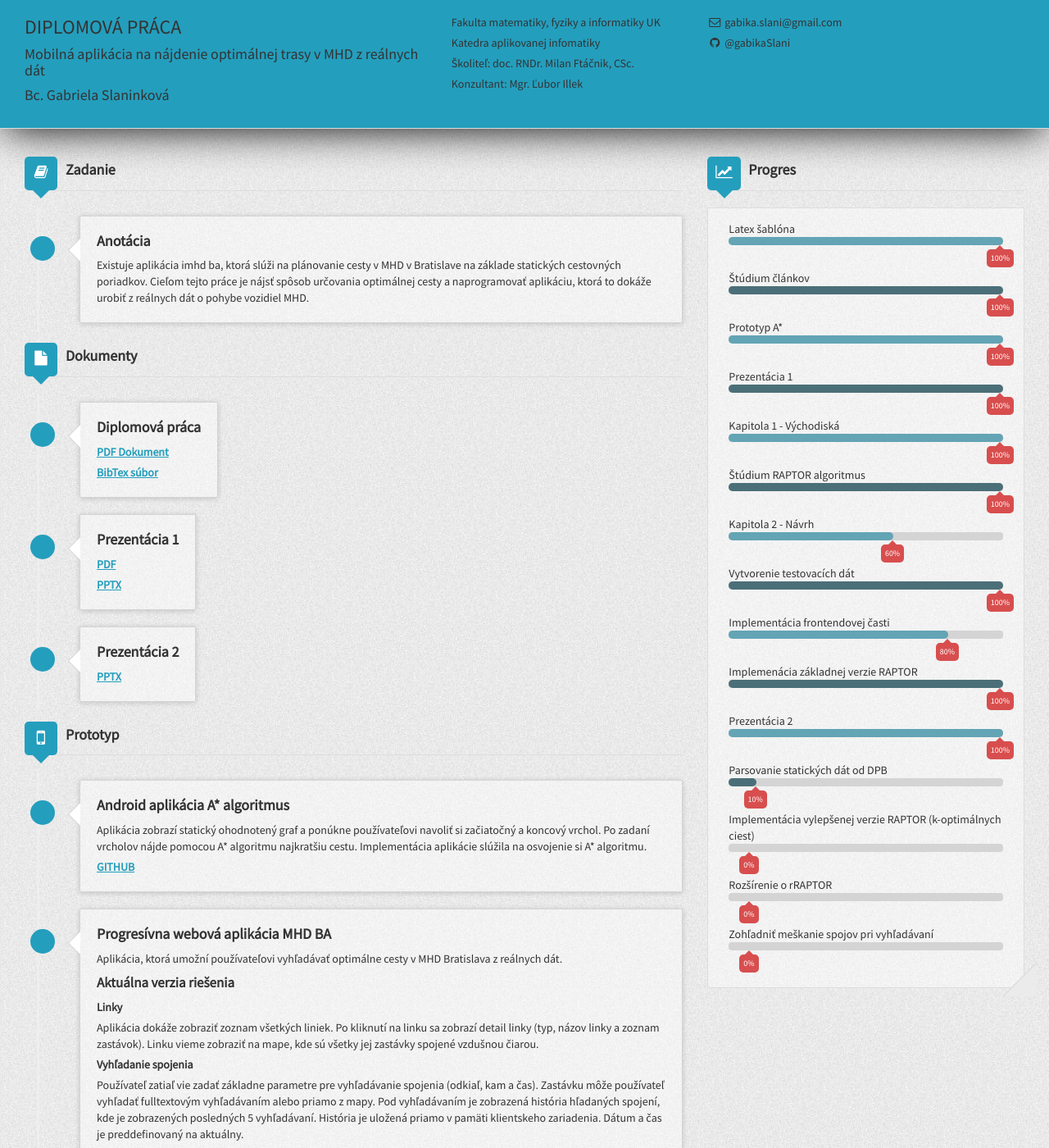
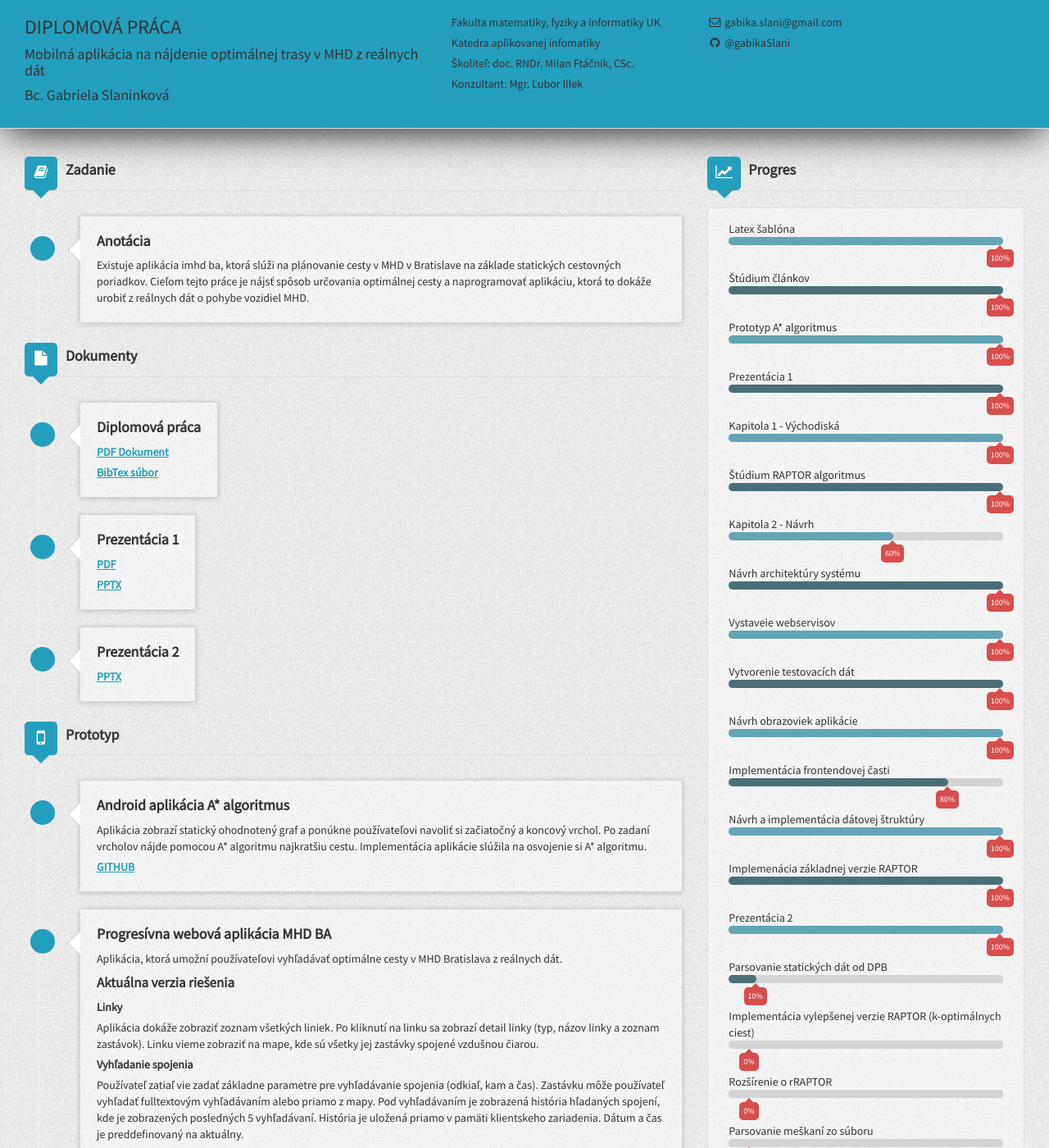
Before and after one commit to gabikaSlani/diploma-thesis, a Jekyll site: the page built from docs/index.md, in a window 1280 px wide and 1400 px high. Shown: the whole window at 82% size. Built offline with Jekyll 4.4.1, drawn with Linux system fonts in a browser that asks for light colours; nearby versions of some CDN libraries.

Commit message:
update page

```diff
--- a/docs/_config.yml
+++ b/docs/_config.yml
@@ -29,7 +29,7 @@ author:
       name: Štúdium článkov
       percentage: 100%
     - skill3:
-      name: Prototyp A*
+      name: Prototyp A* algoritmus
       percentage: 100%
     - skill4:
       name: Prezentácia 1
@@ -44,26 +44,41 @@ author:
       name: Kapitola 2 - Návrh
       percentage: 60%
     - skill8:
+      name: Návrh architektúry systému
+      percentage: 100%
+    - skill9:
+      name: Vystaveie webservisov
+      percentage: 100%
+    - skill10:
       name: Vytvorenie testovacích dát
       percentage: 100%
-    - skill9:
+    - skill11:
+      name: Návrh obrazoviek aplikácie
+      percentage: 100%
+    - skill12:
       name: Implementácia frontendovej časti
       percentage: 80%
-    - skill10:
+    - skill13:
+      name: Návrh a implementácia dátovej štruktúry
+      percentage: 100%
+    - skill14:
       name: Implemenácia základnej verzie RAPTOR
       percentage: 100%
-    - skill11:
+    - skill15:
       name: Prezentácia 2
       percentage: 100%
-    - skill12:
+    - skill16:
       name: Parsovanie statických dát od DPB
       percentage: 10%
-    - skill13:
+    - skill17:
       name: Implementácia vylepšenej verzie RAPTOR (k-optimálnych ciest)
       percentage: 0%
-    - skill14:
+    - skill18:
       name: Rozšírenie o rRAPTOR
       percentage: 0%
-    - skill15:
+    - skill19:
+      name: Parsovanie meškaní zo súboru
+      percentage: 0%
+    - skill20:
       name: Zohľadniť meškanie spojov pri vyhľadávaní
       percentage: 0%
```
